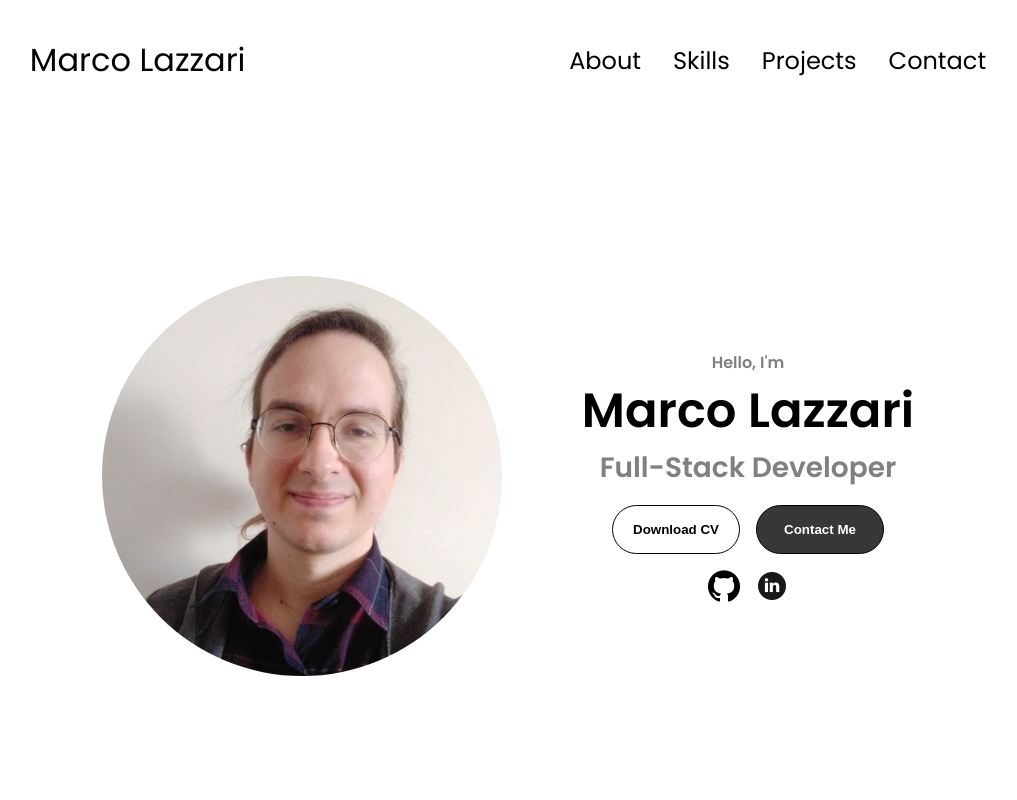
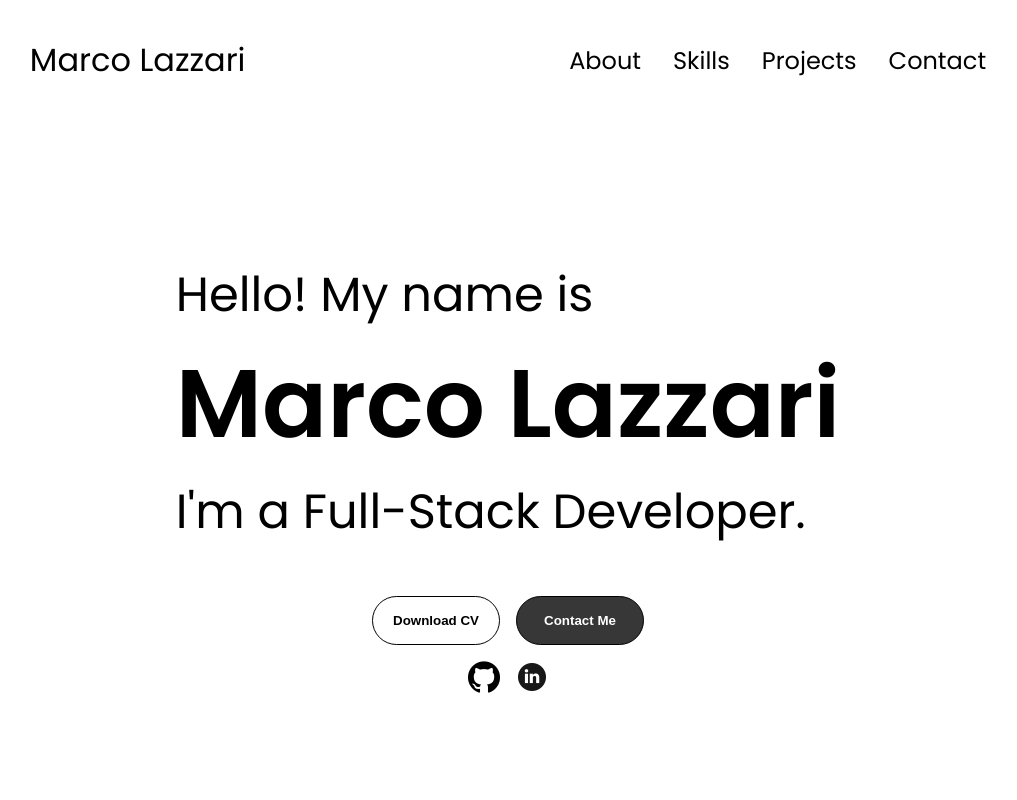
Before and after one commit to MLaz95/portfolio-frontend, a Vue app: page / in a window 1280 px wide. Shown: the top 800 px of the page, without its empty margins (132-1149 px from the left). Built offline with nearby package versions, Linux system fonts and the light colour scheme.

Commit message:
hero rework

```diff
--- a/src/components/Hero.vue
+++ b/src/components/Hero.vue
@@ -1,12 +1,15 @@
 <template>
     <section id="profile">
-        <div class="section__pic-container">
+        <!-- <div class="section__pic-container">
             <img src="/src/assets/Marco_crop.jpg" alt="Marco Lazzari profile picture">
+        </div> -->
+        <div>
+            <p class="hero-text">Hello! My name is</p>
+            <h1 class="hero-title">Marco Lazzari</h1>
+            <p class="hero-text">I'm a Full-Stack Developer.</p>
         </div>
-        <div class="section__text">
-            <p class="section__text__p1">Hello, I'm</p>
-            <h1 class="title">Marco Lazzari</h1>
-            <p class="section__text__p2">Full-Stack Developer</p>
+
+        <div class="hero-links">
             <div class="btn-container">
                 <button class="btn btn-color-1">
                     Download CV
@@ -15,6 +18,7 @@
                     Contact Me
                 </button>
             </div>
+
             <div id="socials-container">
                 <img class="icon" src="/src/assets/github.png" alt="github">
                 <img class="icon" src="/src/assets/linkedin.png" alt="linkedin">
@@ -25,34 +29,20 @@
 
 <style>
     #profile{
-        /* background-color: pink; */
-        /* test */
         height: 85vh;
         display: flex;
+        flex-direction: column;
         justify-content: center;
         align-items: center;
-        gap: 5rem;
+        gap: 3rem;
     }
 
-    /* .section__pic-container{
-        width: 400px;
-        height: 400px;
+    .hero-title{
+        font-size: 6rem;
     }
 
-    .section__pic-container img{
-        width: 100%;
-        height: 100%;
-        border-radius: 50%;
-    } */
-
-    .section__text p{
-        font-weight: 600;
-        color: gray;
-    }
-
-    .section__text__p2{
-        font-size: 1.75rem;
-        margin-bottom: 1rem;
+    .hero-text{
+        font-size: 3rem;
     }
 
     .btn-container{
```
